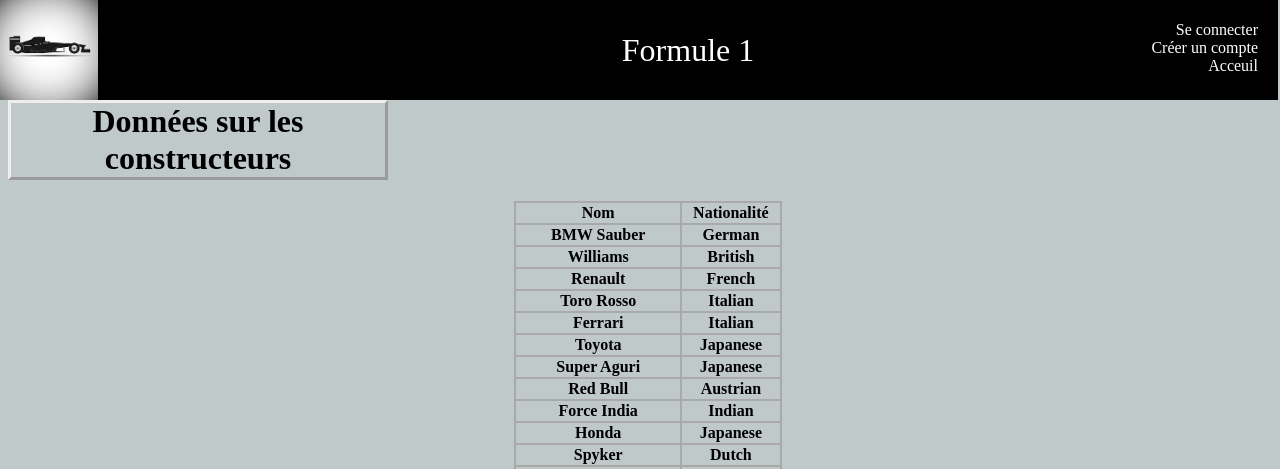
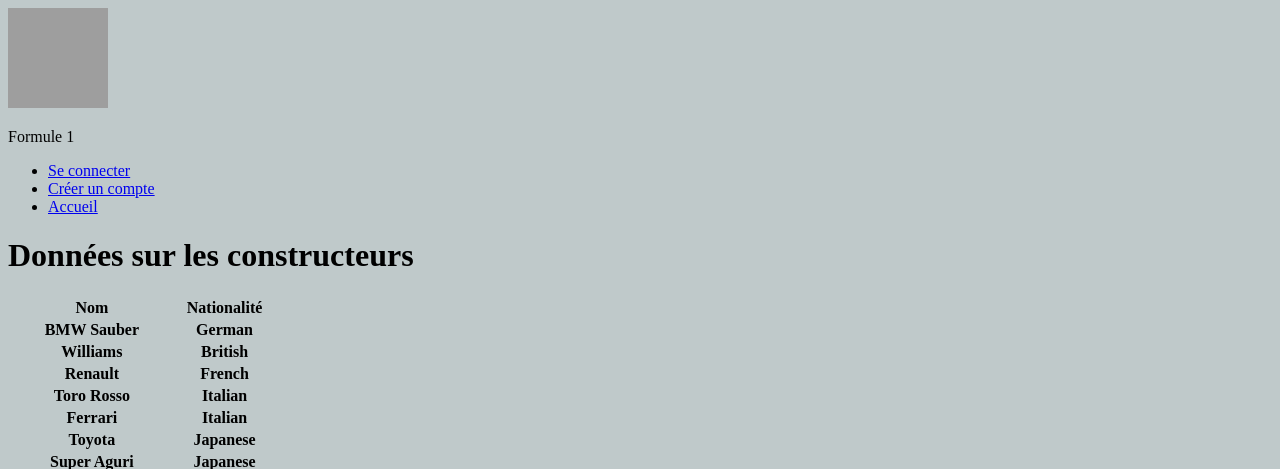
Before and after one commit to zoecorbier/projet_formule1, a PHP site: page /constructeur.php in a window 1280 px wide. Shown: the top 469 px of the page. Run offline with PHP 8.4, Linux system fonts and the light colour scheme; data comes from the database, SQL or seed files in the repository; lists and menus that the app fills with data are empty; some libraries are stand-ins or nearby versions; grey boxes are pictures that could not be loaded.

Commit message:
Update constructeur.php

```diff
--- a/constructeur.php
+++ b/constructeur.php
@@ -1,19 +1,19 @@
 <!DOCTYPE html>
 <html>
     <head>
-        <link rel="stylesheet" href="../style/pagesdeux.css" type="text/css" media="screen" />
-        <title>Pilote</title>
+        <link rel="stylesheet" href="page.css" type="text/css" media="screen" />
+        <title>Constructeur</title>
 
     </head>
 
    <div class="projet">
-            <img class="imgpres" src="../images/f1deux.jpg">
+            <img class="imgpres" height='100' width='100'src="image.png">
             <p id="titre">Formule 1</p>
 
             <ul>
-                <li id="co"><a href="../identifification/connexion1.php">Se connecter</a></li>
-                <li><a href="../identifification/enregistrement1.php">Créer un compte</a></li>
-                <li><a href="../index.php">Acceuil</a></li>
+                <li id="co"><a href="../projet/connexion1.php">Se connecter</a></li>
+                <li><a href="../projet/new.php">Créer un compte</a></li>
+                <li><a href="index.php">Accueil</a></li>
             </ul>
         </div>
 
@@ -27,7 +27,7 @@
 		      </tr>
 
                 <?php
-                 $bdd = new PDO('mysql:host=localhost;dbname=Projet_Formule1;charset=utf8', 'root', 'root');
+                 $bdd = new PDO('mysql:host=localhost;dbname=Projet;charset=utf8', 'root', 'root');
                 $rep = $bdd->query('select * from Constructeur');
 
                 $ligne = $rep->fetch();
```
